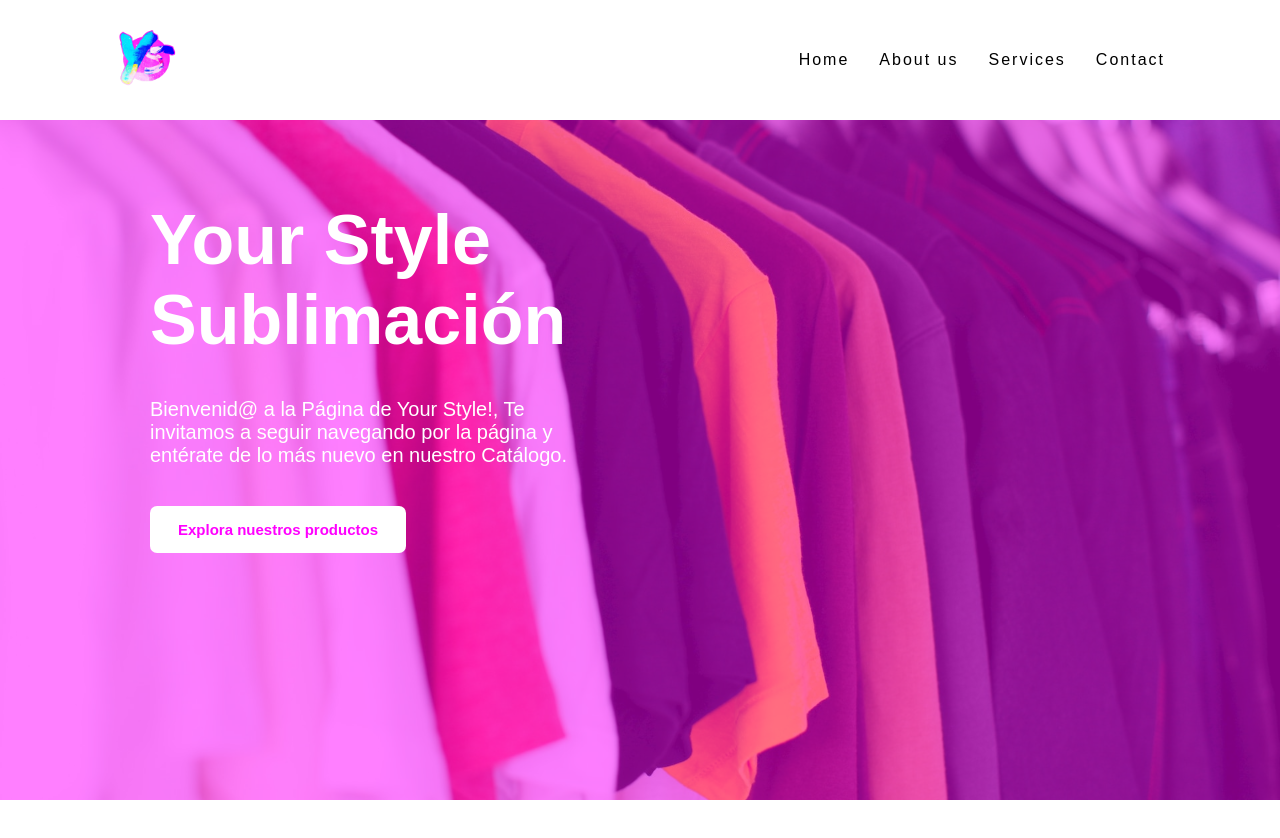
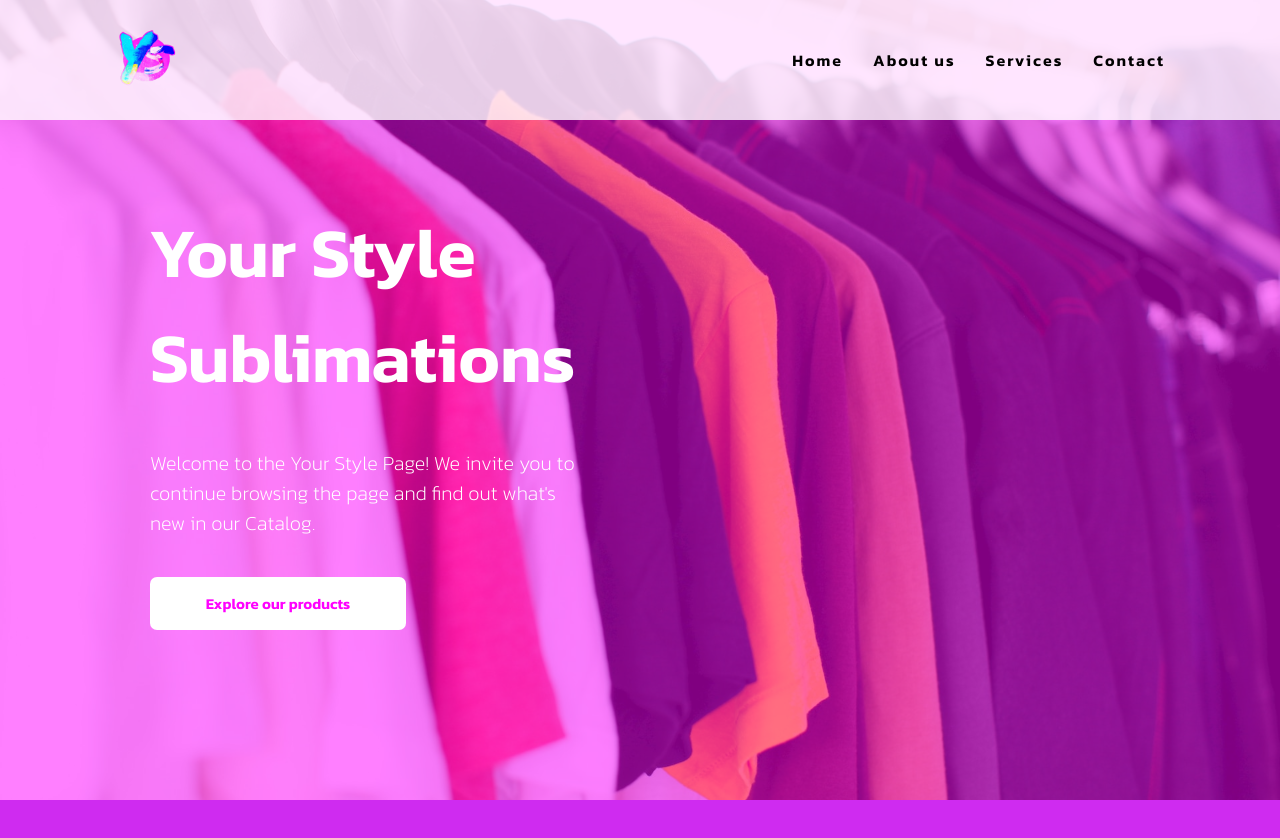
Before and after one commit to JotaVaras/TPIntegrador, a plain HTML site: page index.html in a window 1280 px wide. Shown: the top 838 px of the page. Drawn offline with Linux system fonts and the light colour scheme.

Commit message:
hero arreglado y menu

```diff
--- a/index.html
+++ b/index.html
@@ -20,9 +20,9 @@
 
     <main>
         <section class="secpri hero">
-            <h1>Your Style Sublimación</h1>
-            <p>Bienvenid@ a la Página de Your Style!, Te invitamos a seguir navegando por la página y entérate de lo más nuevo en nuestro Catálogo.</p>
-            <button><strong>Explora nuestros productos</strong></button>
+            <h1>Your Style Sublimations</h1>
+            <p>Welcome to the Your Style Page! We invite you to continue browsing the page and find out what's new in our Catalog.</p>
+            <button><strong>Explore our products</strong></button>
         </section>
 
     <script src="app.js"></script>
--- a/style.css
+++ b/style.css
@@ -1,16 +1,18 @@
+@import url('https://fonts.googleapis.com/css2?family=Kanit:wght@200;600&display=swap');
 *{
     margin: 0;
     padding: 0;
     box-sizing: border-box;
-    font-family:Arial, Helvetica, sans-serif;
+    font-family:'Kanit', sans-serif;
 }
 
 body{
     min-height: 200vh;
+    background-color: #cf2bf0;
 }
 
 header{
-    background-color: white;
+    background-color: rgba( 255, 255, 255, 0.8);
     position: fixed;
     z-index: 1;
     top: 0;
@@ -48,7 +50,7 @@ header ul li a{
     text-decoration: none;
     color: #000;
     letter-spacing: 2px;
-    font-weight: 500;
+    font-weight: 600;
     transition: 0.6s;
 }
 
```
